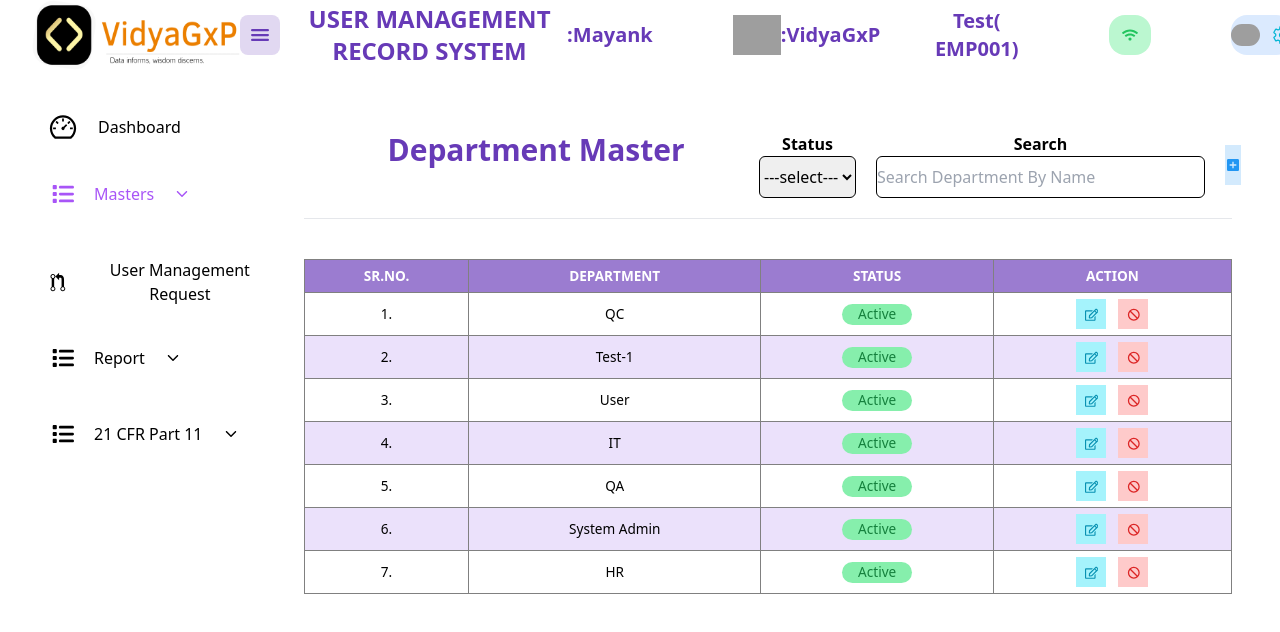
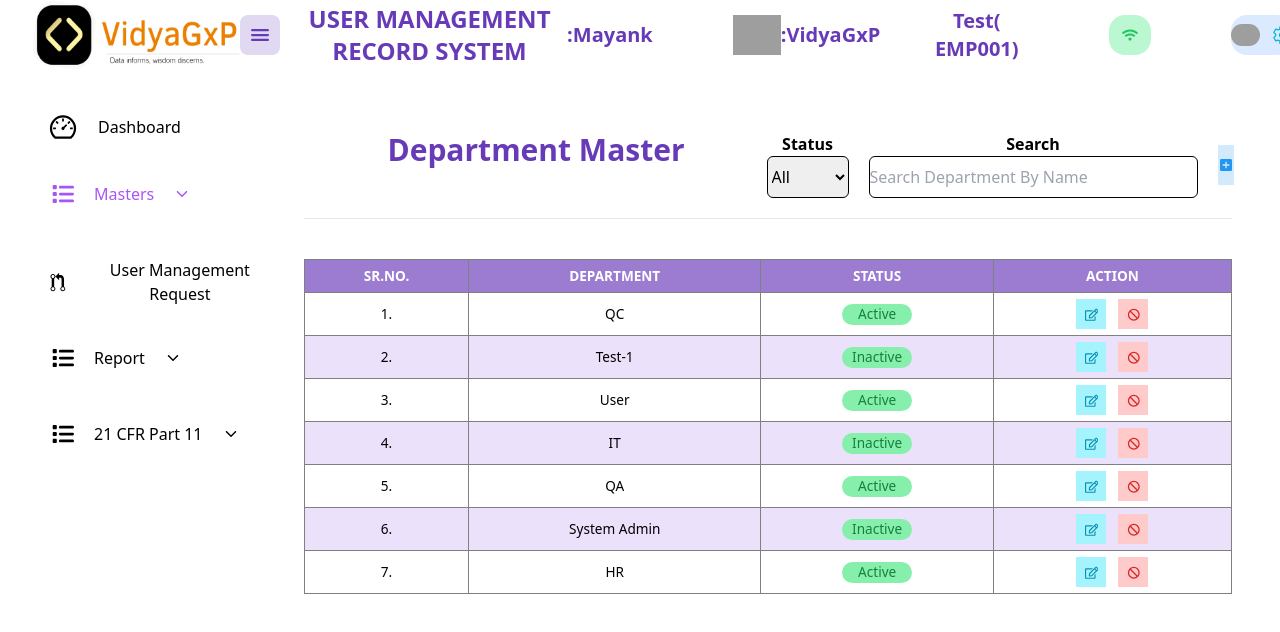
Before and after one commit to amitpateloffical/User-Management-System, a React (Vite) app: page /department-master in a window 1280 px wide. Shown: the top 632 px of the page. Built offline with nearby package versions, Linux system fonts and the light colour scheme; grey boxes are pictures that could not be loaded.

Commit message:
functinality

```diff
--- a/src/Masters/AssetsMaster.jsx
+++ b/src/Masters/AssetsMaster.jsx
@@ -114,10 +114,6 @@ const AssetsMaster = () => {
     const handleAssetTypeFilterChange = (event) => {
       setAssetTypeFilter(event.target.value);
     };
-
-  const handleSearchTextChange = (event) => {
-      setSearchText(event.target.value);
-  };
 
   const filteredData = data.filter(item => {
     return (
--- a/src/Masters/DepartmentMaster.jsx
+++ b/src/Masters/DepartmentMaster.jsx
@@ -7,41 +7,62 @@ import PopUp from "../PopUp/PopUp";
 const DepartmentMaster = () => {
   const [sidebarOpen, setSidebarOpen] = useState(false);
   const [popupOpen, setPopupOpen] = useState(false);
+  const [statusFilter, setStatusFilter] = useState("All");
+  const [searchText, setSearchText] = useState("");
   const data = [
     {
         srNo : "1.",
-        department:"QC"
+        department:"QC",
+        status :"Active"
     },
     {
         srNo : "2.",
-        department:"Test-1"
+        department:"Test-1",
+        status :"Inactive"
     },
     {
         srNo : "3.",
-        department:"User"
+        department:"User",
+        status :"Active"
     },
     {
         srNo : "4.",
-        department:"IT"
+        department:"IT",
+        status :"Inactive"
     },
     {
         srNo : "5.",
-        department:"QA"
+        department:"QA",
+        status :"Active"
     },
     {
         srNo : "6.",
-        department:"System Admin"
+        department:"System Admin",
+        status :"Inactive"
     },
     {
         srNo : "7.",
-        department:"HR"
+        department:"HR",
+        status :"Active"
     },
   ]
 
   const togglePopup = () => {
     setPopupOpen(!popupOpen);
   };
+  const handleStatusFilterChange = (event) => {
+    setStatusFilter(event.target.value);
+  };
 
+  const filteredData = data.filter(item => {
+    return (
+      (statusFilter === "All" ||
+      (statusFilter === "Active" && item.status === "Active") ||
+      (statusFilter === "Inactive" && item.status === "Inactive"))
+      &&
+      (searchText === "" || item.department.toLowerCase().includes(searchText.toLowerCase()))
+    );
+  });
   return (
     <div>
 
@@ -60,10 +81,10 @@ const DepartmentMaster = () => {
               <label htmlFor="" className="font-bold">
                 Status
               </label>
-              <select className="border border-black rounded-md  py-2 ">
-                <option>---select---</option>
-                <option>Active</option>
-                <option>Inactive</option>
+              <select className="border border-black rounded-md  py-2 " onChange={handleStatusFilterChange}>
+              <option value="All">All</option>
+              <option value="Active">Active</option>
+              <option value="Inactive">Inactive</option>
               </select>
             </div>
             <div className="flex flex-col w-full">
@@ -74,6 +95,8 @@ const DepartmentMaster = () => {
                 type="text"
                 className="border border-black rounded-md pr-24 py-2 "
                 placeholder="Search Department By Name"
+                value={searchText}
+              onChange={e => setSearchText(e.target.value)}
               />
             </div>
 
@@ -94,13 +117,13 @@ const DepartmentMaster = () => {
                 </thead>
                 <tbody>
 
-{data.map(( itm, index)=>{
+{filteredData.map(( itm, index)=>{
     return(
 
          <tr key={index}>
 <td className="text-center">{itm.srNo}</td>
 <td className="text-center">{itm.department}</td>
-<td > <div className="text-center flex justify-center items-center"><div className="bg-green-300 text-green-700 rounded-full text-center w-[70px]">Active</div></div> </td>
+<td > <div className="text-center flex justify-center items-center"><div className="bg-green-300 text-green-700 rounded-full text-center w-[70px]">{itm.status}</div></div> </td>
 <td > <div className="text-center flex justify-center gap-3 items-center"><div className="bg-cyan-200 w-[30px] h-[30px] flex justify-center items-center text-cyan-600 cursor-pointer"><FaRegEdit /></div> <div className="bg-red-200 w-[30px] h-[30px] flex justify-center items-center text-red-600 cursor-pointer"><IoBan /></div></div></td>
 </tr>
 
```
